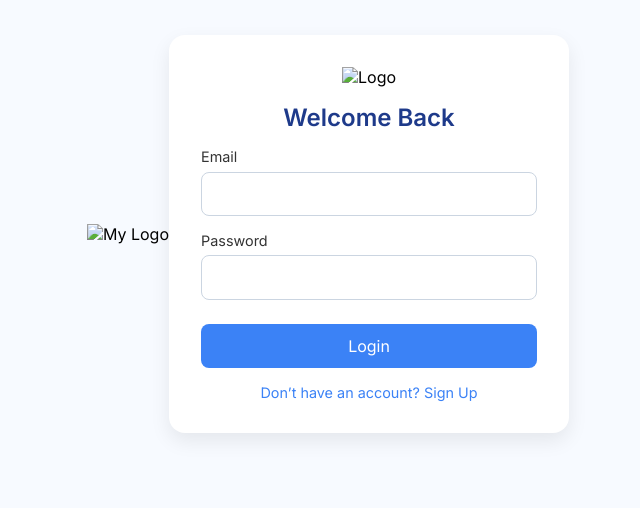
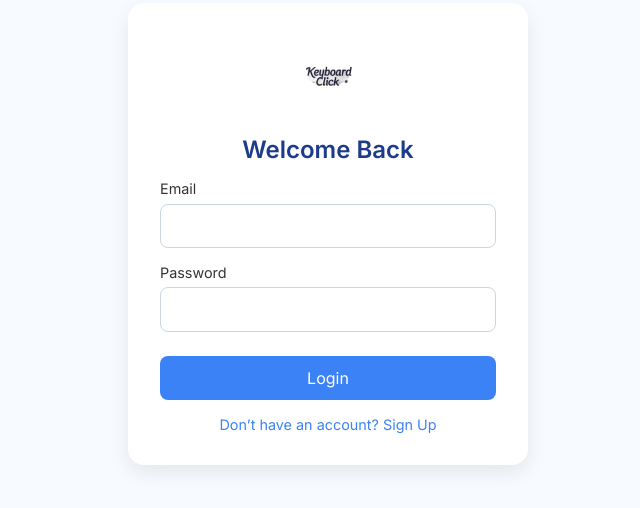
Before and after one commit to teamog2277-hue/keyboard-click, a plain HTML site: page index.html in a window 1280 px wide. Shown: the part 166-674 px from the top of the page, without its empty margins (312-952 px from the left). Drawn offline with Linux system fonts and the light colour scheme; files whose address does not match are found by name.

Commit message:
Update index.html

```diff
--- a/index.html
+++ b/index.html
@@ -26,16 +26,13 @@
   <!-- ✅ Google Fonts -->
   <link rel="stylesheet" href="https://fonts.googleapis.com/css2?family=Inter:wght@400;600&display=swap" />
 
-  <!-- ✅ Favicon -->
-  <img src="images/logo.png" alt="My Logo">
-
 
   <!-- ✅ Your Styles -->
   <style>
     * {margin:0;padding:0;box-sizing:border-box;font-family:"Inter",sans-serif;}
     body {background:#f7faff; display:flex; align-items:center; justify-content:center; height:100vh;}
     .login-container {background:#fff; padding:2rem; border-radius:1rem; box-shadow:0 8px 20px rgba(0,0,0,0.08); width:100%; max-width:400px; text-align:center;}
-    .logo {width: 180px;height:180px;margin-bottom:1rem;object-fit:contain;}
+    .logo {width: 80px;height:80px;margin-bottom:1rem;object-fit:contain;}
     h2 {margin-bottom:1rem; font-weight:600;color:#1e3a8a;}
     .input-group {margin-bottom:1rem; text-align:left;}
     .input-group label {font-size:0.9rem; color:#333;margin-bottom:0.4rem;display:block;}
```
